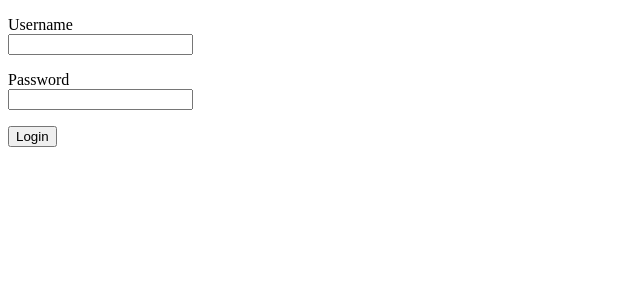
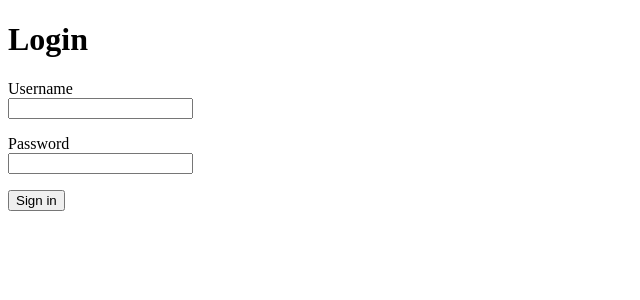
Before and after one commit to efrenospino/topicos-web-react, a React (Create React App) app: page / in a window 1280 px wide. Shown: the top 300 px of the page, without its empty margins (0-640 px from the left). Built offline with nearby package versions, Linux system fonts and the light colour scheme.

Commit message:
Add authentication, local storage for saving jwt and useEffect

```diff
--- a/src/App.js
+++ b/src/App.js
@@ -1,12 +1,18 @@
-import React, {useState} from 'react';
+import React, {useState, useEffect} from 'react';
 import Private from './components/Private';
 import Public from './components/Public';
 
 function App() {
-  const [isAuth, setIsAuth] = useState(false); // Hardcoding false sent us to Login
+  const [isAuth, setIsAuth] = useState(false);
+  useEffect(() => {
+    const token = localStorage.getItem('jwt');
+    token && setIsAuth(true);
+  }, [])
   return (
     <div>
-      {isAuth ? <Private/> : <Public/>}
+      {isAuth ?
+       <Private setIsAuth={setIsAuth}/>
+       : <Public setIsAuth={setIsAuth}/>}
     </div>
   );
 }
--- a/src/components/Private/index.js
+++ b/src/components/Private/index.js
@@ -1,8 +1,14 @@
 import React from "react";
 
-const Private = () => {
+const Private = (props) => {
     return <div>
         <h1>Private</h1>
+        <p><button
+                onClick={() => {
+                    props.setIsAuth(false);
+                    localStorage.removeItem('jwt');
+                }}
+                type="button">Sign out</button></p>
     </div>;
 };
 
--- a/src/components/Public/Login/index.js
+++ b/src/components/Public/Login/index.js
@@ -1,6 +1,6 @@
 import React, {useState} from 'react';
 
-const Login = () => {
+const Login = (props) => {
     const [username, setUsername] = useState('');
     const [password, setPassword] = useState('');
     const handleClick = () => {
@@ -12,7 +12,10 @@ const Login = () => {
             headers: {'Content-Type': 'application/json'}
         })
         .then(res => res.json())
-        .then(json => alert(`User ${json.name} was authenticated.`))
+        .then(json => {
+            props.setIsAuth(true);
+            localStorage.setItem('jwt', json.token);
+        })
         .catch(_ => alert('Error trying to authenticate.'));
     };
     return (
@@ -33,7 +36,7 @@ const Login = () => {
                 <p>
                     <button
                         onClick={handleClick}
-                        type="button">Login</button></p>
+                        type="button">Sign in</button></p>
             </form>
         </div>
     )
--- a/src/components/Public/index.js
+++ b/src/components/Public/index.js
@@ -1,9 +1,10 @@
 import React from "react";
 import Login from "./Login";
 
-const Public = () => {
+const Public = (props) => {
     return <div>
-        <Login/>
+        <h1>Login</h1>
+        <Login setIsAuth={props.setIsAuth}/>
     </div>;
 };
 
```
